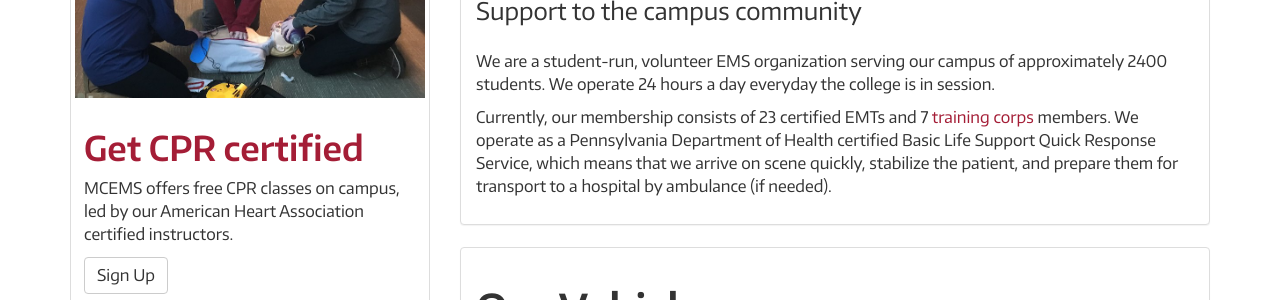
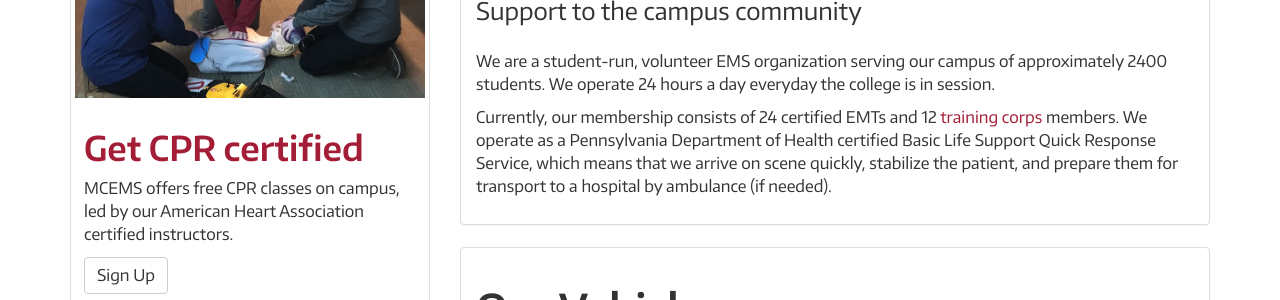
Before and after one commit to MCEMS/www, a Jekyll site: the page built from index.html, in a window 1280 px wide. Shown: the part 522-822 px from the top of the page. Built offline with Jekyll 4.4.1, drawn with Linux system fonts in a browser that asks for light colours; nearby versions of some CDN libraries; a script that is not in the unit is left out.

Commit message:
Update membership.yml

```diff
--- a/_data/membership.yml
+++ b/_data/membership.yml
@@ -1,2 +1,2 @@
-emt: 23
-training_corps: 7
+emt: 24
+training_corps: 12
```
